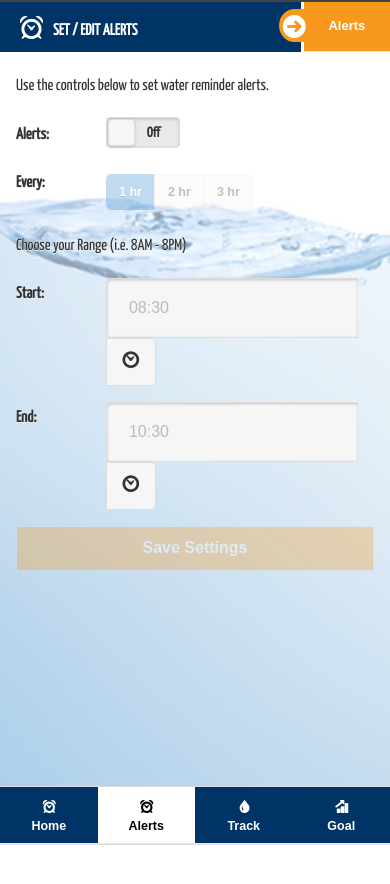
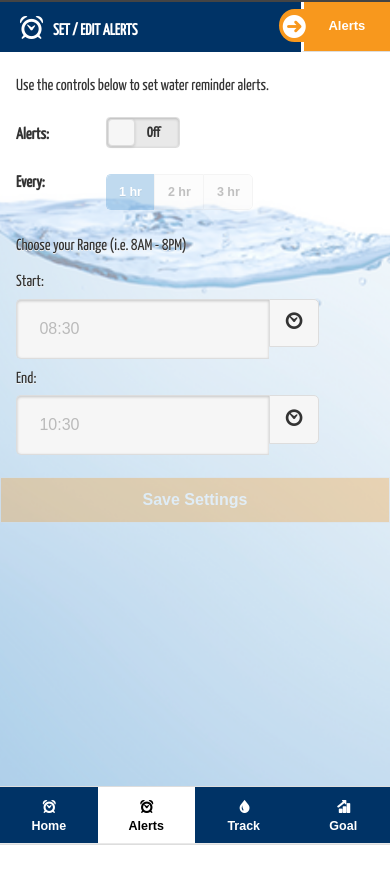
Before and after one commit to johnflottmeyer/track-my-water, a plain HTML site: page index.html in a window 390 px wide. Both pictures are taken after a click on the link "change". Drawn offline with Linux system fonts and the light colour scheme; some packages are replaced by stand-ins of ours.

Commit message:
changing buttons for alerts

```diff
--- a/index.html
+++ b/index.html
@@ -11,6 +11,7 @@
 <link rel="stylesheet" type="text/css" media="all" href="css/styles.css"/>
 </head>
 <body>
+
 <!-- landing page -->
 <div data-role="page" id="landing" data-theme="a">
 	<div role="main" class="ui-content">
@@ -106,30 +107,19 @@
 					</div>
 				</div>
 				<p>Choose your Range (i.e. 8AM - 8PM)</p>
-				<div class="ui-grid-a my-grid">
-					<div class="ui-block-a">
-						<strong class="alertlabel">Start:</strong>
-					</div>
-					<div class="ui-block-b">
+						<label for="starttime">Start:</label>
 						<div class="input-group clockpicker" data-placement="top" data-donetext="Submit" data-role="controlgroup" data-type="horizontal">
 							<input id="starttime" type="text" class="form-control" value="08:30" data-wrapper-class="controlgroup-textinput ui-btn">
 							<button class="input-group-addon ui-btn ui-btn-inline ui-btn-mini ">
 							<i class="icon-time"></i>
 					</button>
 						</div>
-					</div>
-				</div>
-				<div class="ui-grid-a my-grid">
-					<div class="ui-block-a">
-						<strong class="alertlabel">End:</strong>
-					</div>
-					<div class="ui-block-b">
+						<label for="endtime">End:</label>
 						<div class="input-group clockpicker" data-placement="top" data-donetext="Submit" data-role="controlgroup" data-type="horizontal"><input id="endtime" type="text" class="form-control" value="10:30" data-wrapper-class="controlgroup-textinput ui-btn">
-						<button class="input-group-addon ui-btn ui-btn-inline ui-btn-mini ">
+						<button class="input-group-addon ui-btn ui-btn-inline ui-btn-mini">
 							<i class="icon-time"></i>
-					</button>
+						</button>
 						</div>
-					</div>
 				</div>
 				<button type="submit" class="ui-btn saveSettings option-button">Save Settings</button>
 			</form>
@@ -148,7 +138,7 @@
 	</div><!-- / ui-content -->
 </div><!-- /alerts page -->
 
-<!-- track page -->
+	<!-- track page -->
 <div data-role="page" id="track" data-theme="a">
 	<!-- debug panel -->
 	<div data-role="panel" id="waterset" data-display="overlay" data-position="right" class="ui-shadow ui-panel-dark" data-theme="g" data-position-fixed="true">
@@ -194,10 +184,10 @@
 				<label for="mydate">I drank this water at:</label>
 				<div class="input-group clockpicker" data-placement="top" data-donetext="Submit" data-role="controlgroup" data-type="horizontal">
 					<input id="mydate" type="text" class="form-control date-input" value="08:30" data-mini="true" data-wrapper-class="controlgroup-textinput ui-btn">
-					<button class="input-group-addon ui-btn ui-btn-inline ui-btn-mini ">
+					<button class="input-group-addon ui-btn ui-btn-inline ui-btn-mini">
 							<i class="icon-time"></i>
 					</button>
-					<button class="ui-btn option-button ui-btn-inline ui-btn-mini">Save</button>
+					<button class="option-button ui-btn ui-btn-inline ui-btn-mini">Save</button>
 				</div>
 			</form>
 		</div><!-- / ui-body -->
```
